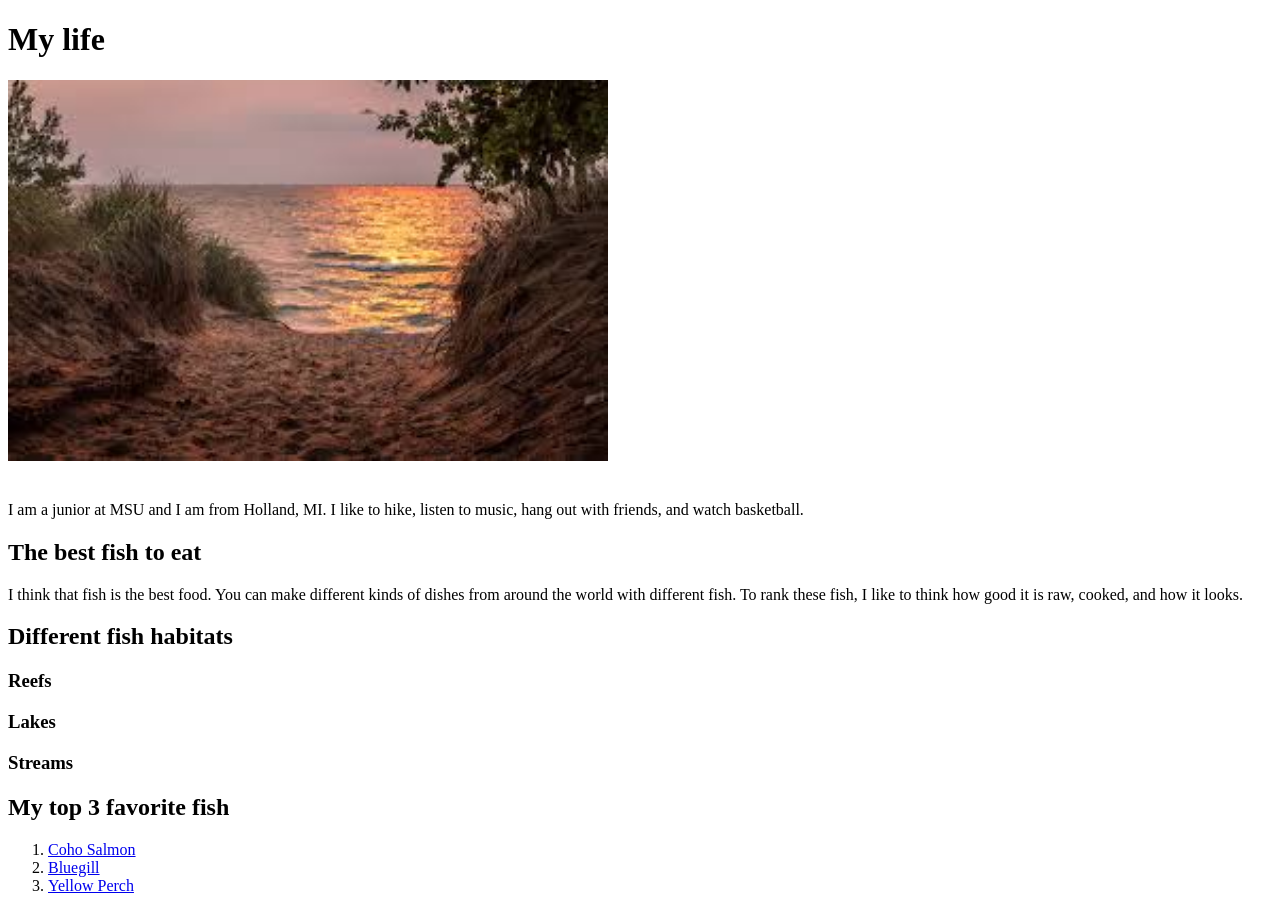
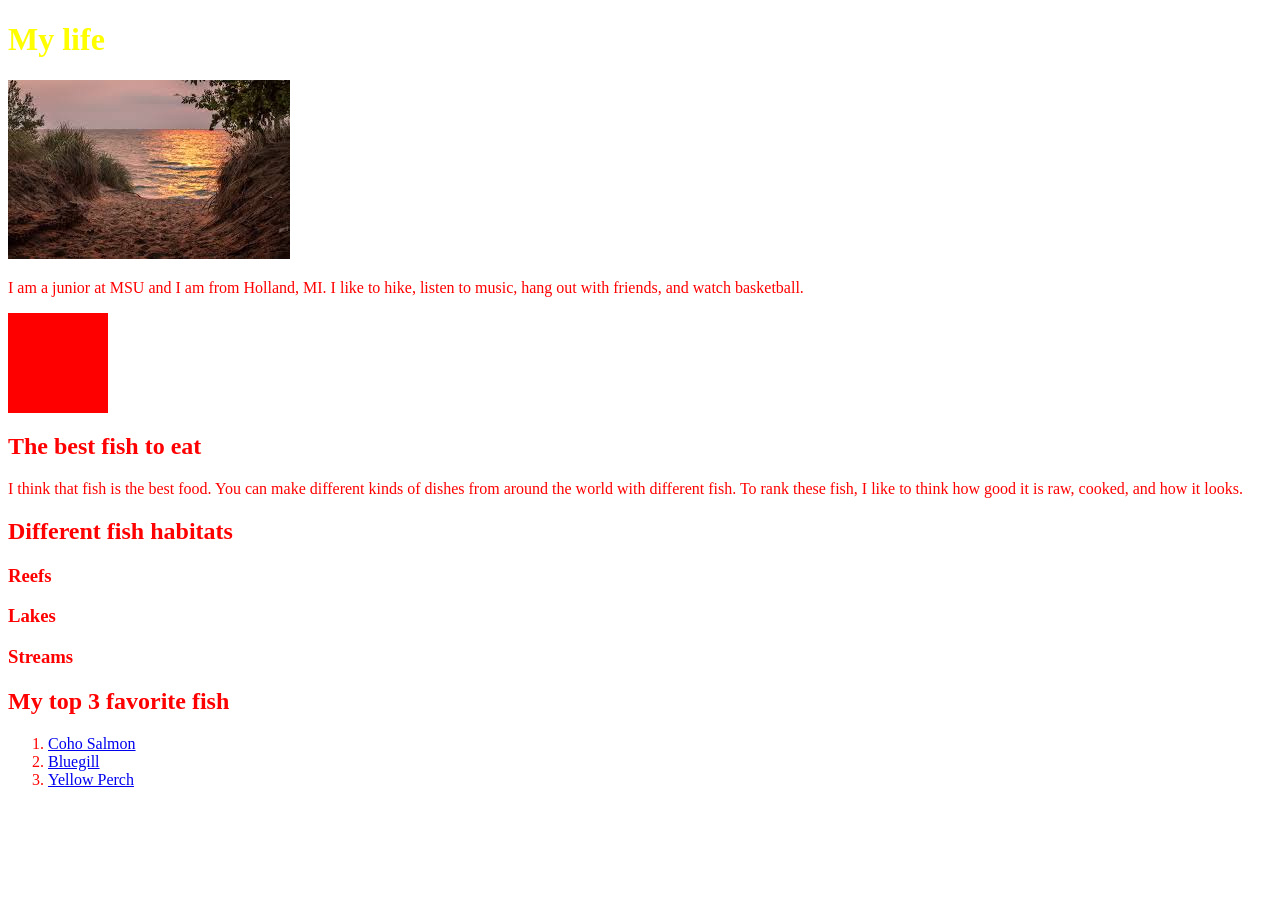
Before and after one commit to wiruaeb/wiruaeb.github.io, a plain HTML site: page index.html in a window 1280 px wide. After the commit the page ends 805 px from the top, so only its background shows below. Drawn offline with Linux system fonts and the light colour scheme.

Commit message:
part of css

```diff
--- a/index.html
+++ b/index.html
@@ -4,22 +4,17 @@
     <meta charset="UTF-8">
     <meta name="viewport" content="width=device-width, initial-scale=1.0">
     <title>Some stuff about me</title>
-    <style>
-        img {
-            width: 100%;
-            max-width: 600px;
-            margin-bottom: 20px;
-        }
-    </style>
+    <link rel="stylesheet" href="styles.css"
+
 </head>
 <body>
 
-    <h1>My life</h1>
+    <h1 class="blue">My life</h1>
 
     <img src="Images/Saugatuck.png">
 
     <p>I am a junior at MSU and I am from Holland, MI. I like to hike, listen to music, hang out with friends, and watch basketball.</p>
-
+    <div class="box"></div>
     <h2>The best fish to eat</h2>
 
     <p>I think that fish is the best food. You can make different kinds of dishes from around the world with different fish. To rank these fish, I like to think how good it is raw, cooked, and how it looks.</p>
--- /dev/null
+++ b/styles.css
@@ -0,0 +1,20 @@
+.blue {
+    color: rgba(255, 255, 0, 1);
+}
+
+h1 {
+    color: green;
+}
+
+body{
+    color:red;
+}
+
+.box {
+    height: 100px;
+    width: 100px;
+    padding: 20 px;
+    margin: 50 px;
+    border: 10 px solid black;
+    background-color: red;
+}
```
